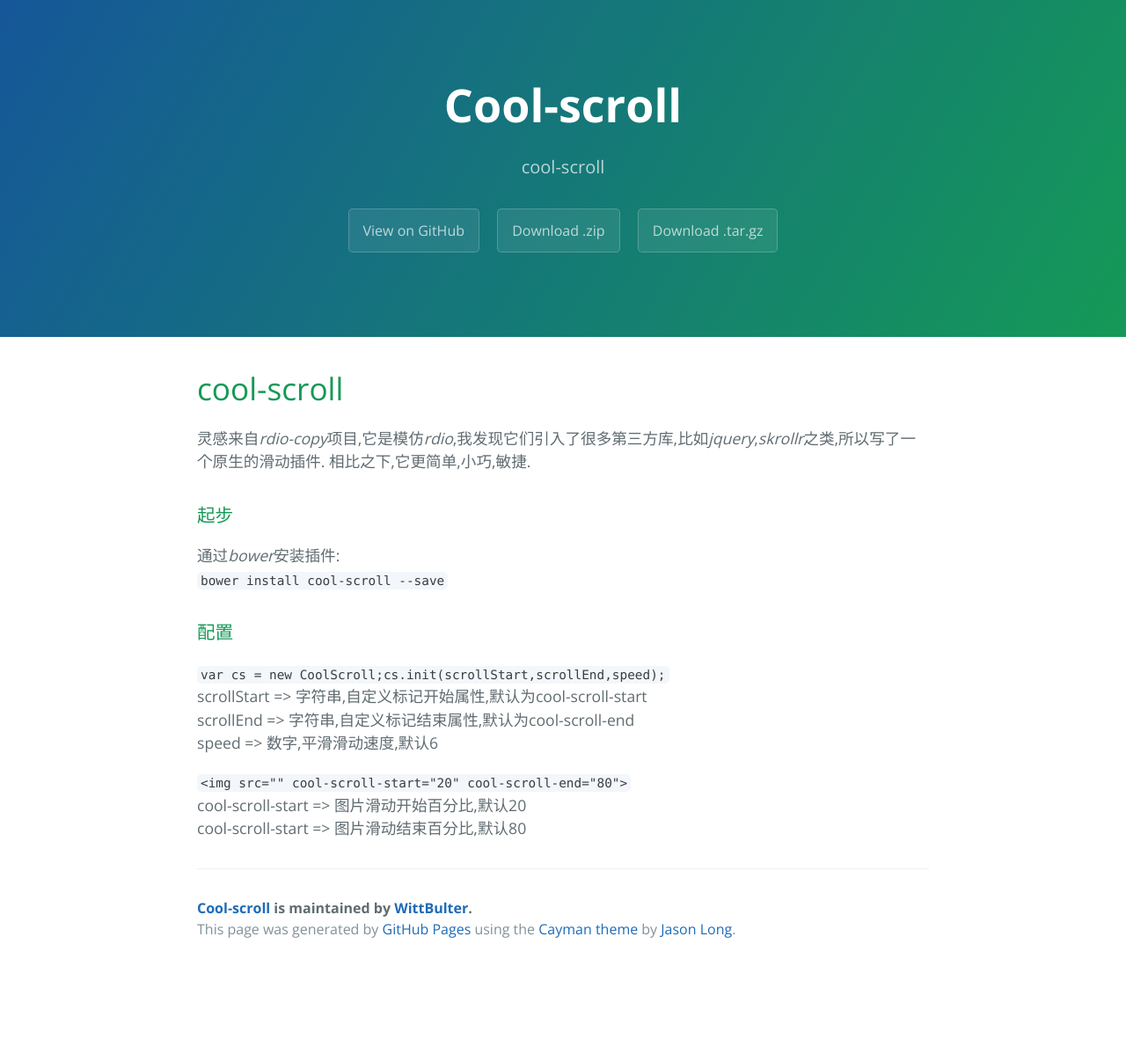
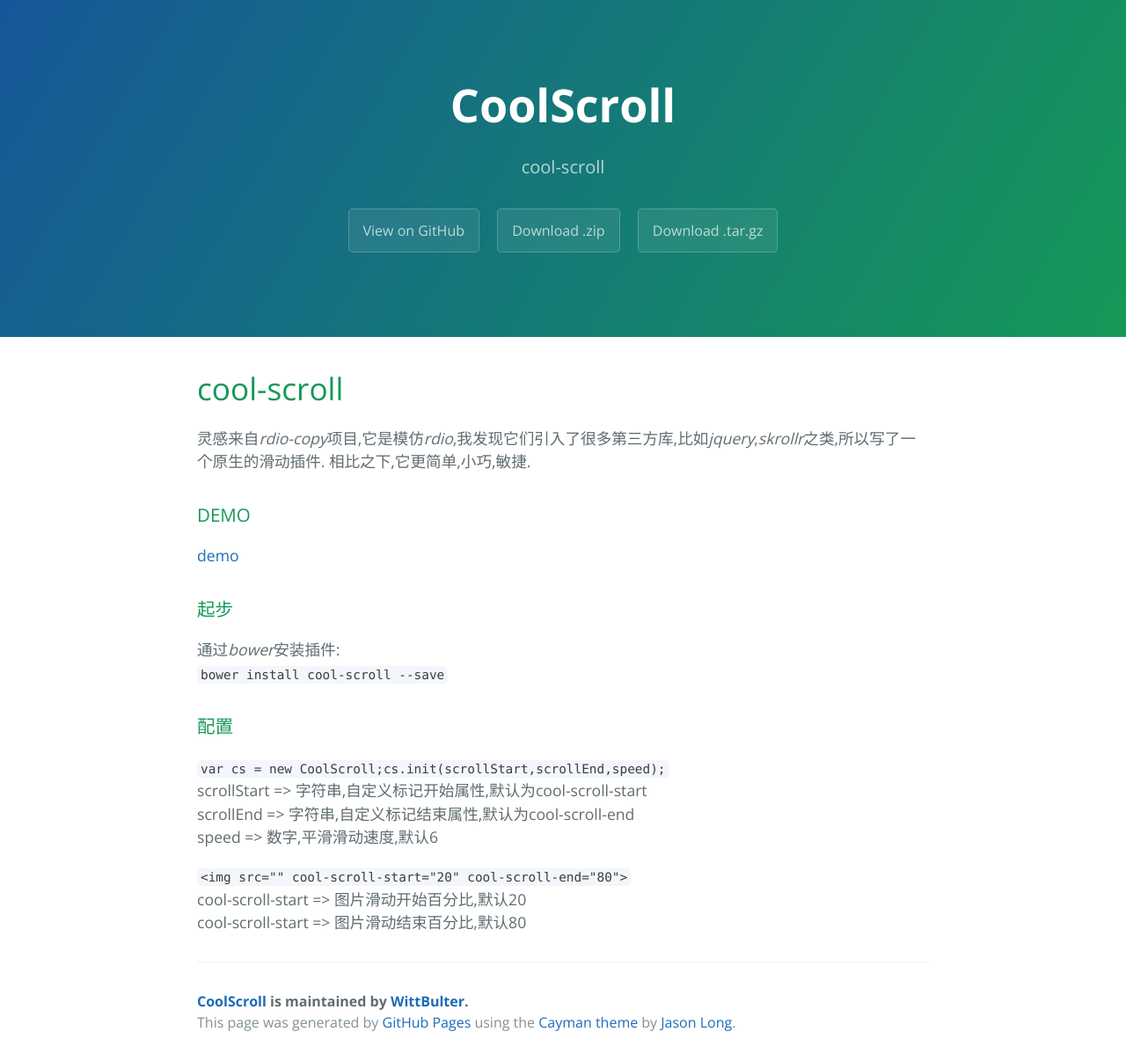
Before and after one commit to Lzumikonata/cool-scroll, a plain HTML site: page index.html in a window 1280 px wide. Shown: the whole page at 88% size. Before the commit the page ends 1100 px from the top, so only its background shows below. Drawn offline with nearby package versions, Linux system fonts and the light colour scheme.

Commit message:
Create gh-pages branch via GitHub

```diff
--- a/index.html
+++ b/index.html
@@ -2,7 +2,7 @@
 <html lang="en-us">
   <head>
     <meta charset="UTF-8">
-    <title>Cool-scroll by WittBulter</title>
+    <title>CoolScroll by WittBulter</title>
     <meta name="viewport" content="width=device-width, initial-scale=1">
     <link rel="stylesheet" type="text/css" href="stylesheets/normalize.css" media="screen">
     <link href='https://fonts.googleapis.com/css?family=Open+Sans:400,700' rel='stylesheet' type='text/css'>
@@ -11,7 +11,7 @@
   </head>
   <body>
     <section class="page-header">
-      <h1 class="project-name">Cool-scroll</h1>
+      <h1 class="project-name">CoolScroll</h1>
       <h2 class="project-tagline">cool-scroll</h2>
       <a href="https://github.com/WittBulter/cool-scroll" class="btn">View on GitHub</a>
       <a href="https://github.com/WittBulter/cool-scroll/zipball/master" class="btn">Download .zip</a>
@@ -24,6 +24,11 @@
 
 <p>灵感来自<em>rdio-copy</em>项目,它是模仿<em>rdio</em>,我发现它们引入了很多第三方库,比如<em>jquery</em>,<em>skrollr</em>之类,所以写了一个原生的滑动插件.
 相比之下,它更简单,小巧,敏捷.</p>
+
+<h3>
+<a id="demo" class="anchor" href="#demo" aria-hidden="true"><span aria-hidden="true" class="octicon octicon-link"></span></a>DEMO</h3>
+
+<p><a href="http://htmlpreview.github.io/?https://github.com/WittBulter/cool-scroll/blob/master/index.html">demo</a></p>
 
 <h3>
 <a id="起步" class="anchor" href="#%E8%B5%B7%E6%AD%A5" aria-hidden="true"><span aria-hidden="true" class="octicon octicon-link"></span></a>起步</h3>
@@ -44,7 +49,7 @@
 cool-scroll-start =&gt; 图片滑动结束百分比,默认80   </p>
 
       <footer class="site-footer">
-        <span class="site-footer-owner"><a href="https://github.com/WittBulter/cool-scroll">Cool-scroll</a> is maintained by <a href="https://github.com/WittBulter">WittBulter</a>.</span>
+        <span class="site-footer-owner"><a href="https://github.com/WittBulter/cool-scroll">CoolScroll</a> is maintained by <a href="https://github.com/WittBulter">WittBulter</a>.</span>
 
         <span class="site-footer-credits">This page was generated by <a href="https://pages.github.com">GitHub Pages</a> using the <a href="https://github.com/jasonlong/cayman-theme">Cayman theme</a> by <a href="https://twitter.com/jasonlong">Jason Long</a>.</span>
       </footer>
--- a/params.json
+++ b/params.json
@@ -1,6 +1,6 @@
 {
-  "name": "Cool-scroll",
+  "name": "CoolScroll",
   "tagline": "cool-scroll",
-  "body": "# cool-scroll\r\n灵感来自*rdio-copy*项目,它是模仿*rdio*,我发现它们引入了很多第三方库,比如*jquery*,*skrollr*之类,所以写了一个原生的滑动插件.\r\n相比之下,它更简单,小巧,敏捷.\r\n\r\n###起步\r\n通过*bower*安装插件:  \r\n\t`bower install cool-scroll --save`\r\n\t    \r\n###配置 \r\n`var cs = new CoolScroll;cs.init(scrollStart,scrollEnd,speed);`  \r\nscrollStart => 字符串,自定义标记开始属性,默认为cool-scroll-start  \r\nscrollEnd => 字符串,自定义标记结束属性,默认为cool-scroll-end  \r\nspeed => 数字,平滑滑动速度,默认6  \r\n\r\n` <img src=\"\"  cool-scroll-start=\"20\" cool-scroll-end=\"80\">`  \r\ncool-scroll-start => 图片滑动开始百分比,默认20   \r\ncool-scroll-start => 图片滑动结束百分比,默认80   \r\n\r\n  \r\n    \r\n   \r\n",
+  "body": "# cool-scroll\r\n灵感来自*rdio-copy*项目,它是模仿*rdio*,我发现它们引入了很多第三方库,比如*jquery*,*skrollr*之类,所以写了一个原生的滑动插件.\r\n相比之下,它更简单,小巧,敏捷.\r\n\r\n###DEMO  \r\n[demo](http://htmlpreview.github.io/?https://github.com/WittBulter/cool-scroll/blob/master/index.html)\r\n###起步\r\n通过*bower*安装插件:  \r\n\t`bower install cool-scroll --save`\r\n\t    \r\n###配置 \r\n`var cs = new CoolScroll;cs.init(scrollStart,scrollEnd,speed);`  \r\nscrollStart => 字符串,自定义标记开始属性,默认为cool-scroll-start  \r\nscrollEnd => 字符串,自定义标记结束属性,默认为cool-scroll-end  \r\nspeed => 数字,平滑滑动速度,默认6  \r\n\r\n` <img src=\"\"  cool-scroll-start=\"20\" cool-scroll-end=\"80\">`  \r\ncool-scroll-start => 图片滑动开始百分比,默认20   \r\ncool-scroll-start => 图片滑动结束百分比,默认80   \r\n\r\n  \r\n    \r\n   \r\n",
   "note": "Don't delete this file! It's used internally to help with page regeneration."
 }
```
